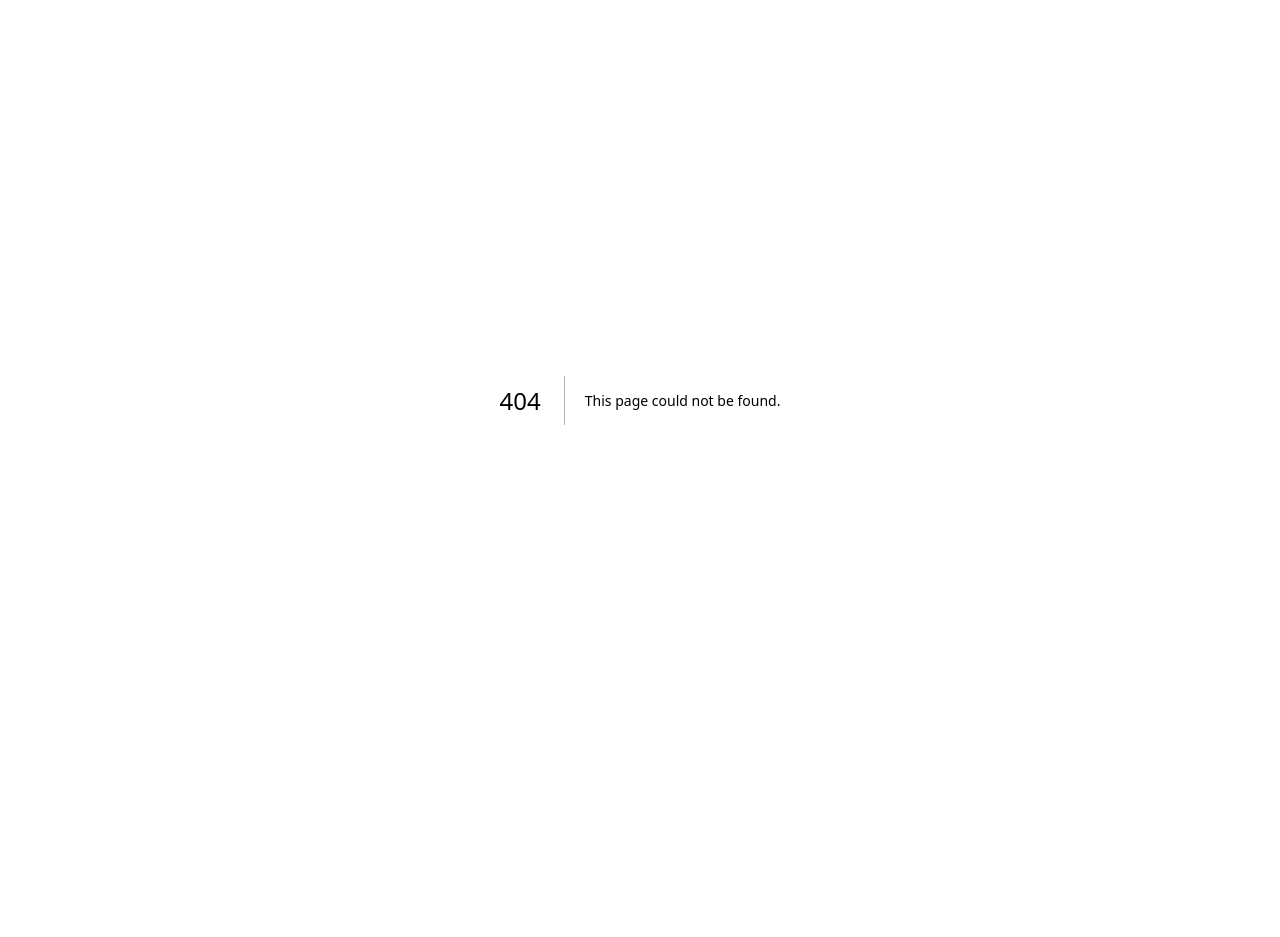
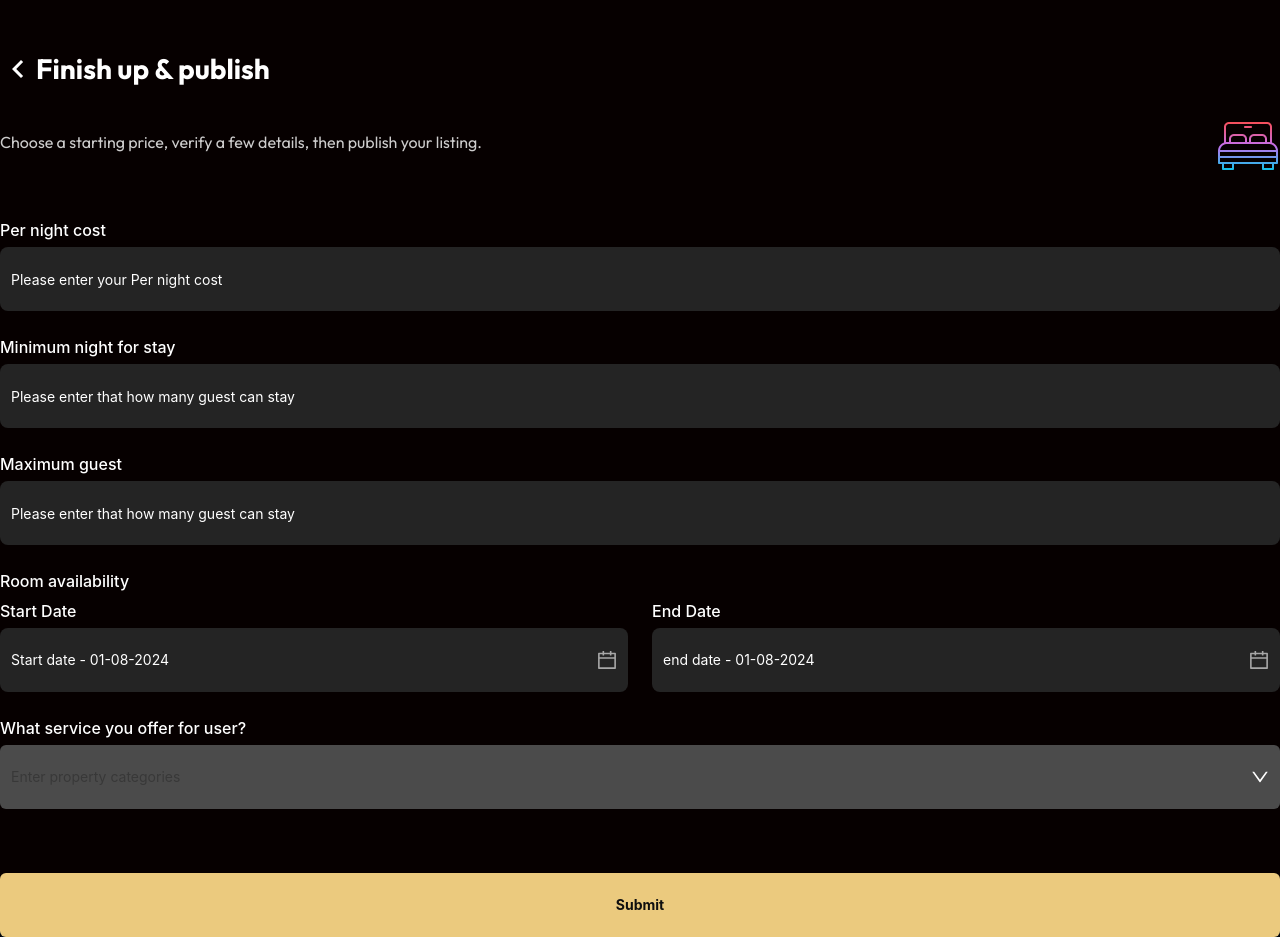
Before and after one commit to Mahedihasanimam/appartly-frontend, a Next.js app: page /proparty/finishandpublish in a window 1280 px wide. Before the commit this address had no page. Before the commit the page ends 800 px from the top, so only its background shows below. Built offline with nearby package versions, Linux system fonts and the light colour scheme.

Commit message:
finish and publish page added

```diff
--- /dev/null
+++ b/src/app/proparty/finishandpublish/page.jsx
@@ -0,0 +1,229 @@
+"use client";
+import React from "react";
+import { MdOutlineChevronLeft } from "react-icons/md";
+import { useRouter } from "next/navigation";
+import { Input, Form, Button, DatePicker } from "antd";
+import { Select } from "antd";
+import imageone from "/public/icons/car.png";
+const { Option } = Select;
+import TextArea from "antd/es/input/TextArea";
+import {
+  CalendarFilled,
+  CalendarOutlined,
+  DownOutlined,
+} from "@ant-design/icons";
+import Image from "next/image";
+
+const Page = () => {
+  const router = useRouter();
+  const [form] = Form.useForm(); // Initialize the form instance
+
+  const handleFinish = (values) => {
+    console.log("Form values:", values);
+    // Handle form submission logic here
+  };
+  const handleChange = (value) => {
+    console.log(`Selected: ${value}`);
+  };
+  return (
+    <div className="container mx-auto text-white">
+      <h2 className="text-[28px] flex space-x-2 items-center font-bold mt-12">
+        <button onClick={() => router.back()} className="focus:outline-none">
+          <MdOutlineChevronLeft className="text-4xl cursor-pointer" />
+        </button>
+        Finish up & publish
+      </h2>
+      <div className="flex itemcs-center justify-between py-6">
+        <p className="text-[#FFFFFFCC] pt-4">
+          Choose a starting price, verify a few details, then publish your
+          listing.
+        </p>
+        <Image src={imageone} alt="image" />
+      </div>
+
+      <div>
+        <Form form={form} onFinish={handleFinish} className="mt-4 w-full">
+          <div className="w-full flex gap-[20px] items-center justify-between">
+            <Form.Item
+              className="w-full "
+              name="cost"
+              rules={[
+                { required: true, message: "Please enter your Per night cost" },
+              ]}
+            >
+              <p className="text-[#FFFFFF] text-[16px] font-medium pb-1">
+                Per night cost
+              </p>
+              <Input
+                style={{
+                  height: "64px",
+                  backgroundColor: "#242424",
+                  border: "none",
+                  color: "#FFFFFF99",
+                }}
+                placeholder="Please enter your Per night cost "
+                className="rounded-lg ant-input text-[#FFFFFF99]"
+              />
+            </Form.Item>
+          </div>
+          <div className="w-full flex gap-[20px] items-center justify-between">
+            <Form.Item
+              className="w-full"
+              name="minimumnight"
+              rules={[
+                {
+                  required: true,
+                  message: "Please enter your Minimum night for stay",
+                },
+              ]}
+            >
+              <p className="text-[#FFFFFF] text-[16px] font-medium pb-1">
+                Minimum night for stay
+              </p>
+              <Input
+                style={{
+                  width: "100%",
+                  height: "64px",
+                  backgroundColor: "#242424",
+                  border: "none",
+                  color: "#FFFFFF99",
+                }}
+                type="text"
+                placeholder="Please enter that how many guest can stay"
+                className="rounded-lg placeholder:text-[#FFFFFF99]"
+              />
+            </Form.Item>
+          </div>
+
+          <Form.Item
+            name="maxgust"
+            rules={[{ required: true, message: "Please enter Maximum guest" }]}
+          >
+            <p className="text-[#FFFFFF] text-[16px] font-medium pb-1">
+              Maximum guest
+            </p>
+            <Input
+              style={{
+                height: "64px",
+                backgroundColor: "#242424",
+                border: "none",
+                color: "#FFFFFF99",
+              }}
+              type="email"
+              placeholder="Please enter that how many guest can stay"
+              className="rounded-lg placeholder:text-[#FFFFFF99]"
+            />
+          </Form.Item>
+
+          <div>
+            <p className="text-[#FFFFFF] text-[16px] font-medium pb-1">
+              Room availability
+            </p>
+
+            <div className="lg:flex flex-row items-center justify-between gap-6">
+              <Form.Item
+                className="w-full"
+                name="startdate"
+                rules={[
+                  { required: true, message: "Please enter a start date" },
+                ]}
+              >
+                <p className="text-[#FFFFFF] text-[16px] font-medium pb-1">
+                  Start Date
+                </p>
+                <DatePicker
+                  style={{
+                    height: "64px",
+                    backgroundColor: "#242424",
+                    border: "none",
+                    color: "#FFFFFF99",
+                    width: "100%", // Ensure it takes the full width
+                  }}
+                  placeholder="Start date - 01-08-2024"
+                  className="rounded-lg"
+                  suffixIcon={
+                    <CalendarOutlined
+                      className="text-xl"
+                      style={{ color: "#FFFFFF99" }}
+                    />
+                  } // Customize the icon here
+                />
+              </Form.Item>
+
+              <Form.Item
+                className="w-full"
+                name="startdate"
+                rules={[{ required: true, message: "Please enter a end date" }]}
+              >
+                <p className="text-[#FFFFFF] text-[16px] font-medium pb-1">
+                  End Date
+                </p>
+                <DatePicker
+                  style={{
+                    height: "64px",
+                    backgroundColor: "#242424",
+                    border: "none",
+                    color: "#FFFFFF99",
+                    width: "100%", // Ensure it takes the full width
+                  }}
+                  placeholder="end date - 01-08-2024"
+                  className="rounded-lg"
+                  suffixIcon={
+                    <CalendarOutlined
+                      className="text-xl"
+                      style={{ color: "#FFFFFF99" }}
+                    />
+                  } // Customize the icon here
+                />
+              </Form.Item>
+            </div>
+          </div>
+
+          <p className="text-[#FFFFFF] text-[16px] font-medium pb-1">
+            What service you offer for user?
+          </p>
+          <Select
+            showSearch
+            placeholder="Enter property categories"
+            style={{
+              height: "64px",
+              width: "100%",
+              color: "#ffff",
+            }}
+            onChange={handleChange}
+            suffixIcon={<DownOutlined className="text-lg text-white" />}
+            className="custom-select text-white mb-4" // Add a custom class
+          >
+            <Option value="door">Lock on bedroom door</Option>
+            <Option value="wifi">Wifi</Option>
+            <Option value="tv">Tv</Option>
+            <Option value="laggage">Luggage dropoff allowed</Option>
+            <Option value="refrigerator">Refrigerator</Option>
+            <Option value="Kitchen">Kitchen</Option>
+            <Option value="Dedicatedworkspace">Dedicated workspace</Option>
+            <Option value="Washer">Washer</Option>
+            <Option value="Hair dryer">Hair dryer</Option>
+            <Option value="Iron machine">Iron machine</Option>
+          </Select>
+
+          <Button
+            onClick={() => router.push("/proparty/makeitstandout")}
+            style={{
+              height: "64px",
+              backgroundColor: "#EBCA7E",
+              border: "none",
+              color: "#0F0F0F",
+            }}
+            type="primary"
+            htmlType="submit"
+            className="w-full mt-12 bg-[#EBCA7E] font-bold"
+          >
+            Submit
+          </Button>
+        </Form>
+      </div>
+    </div>
+  );
+};
+
+export default Page;
```
Also changed, not shown: src/app/proparty/makeitstandout/page.jsx (+36 -12 lines).
